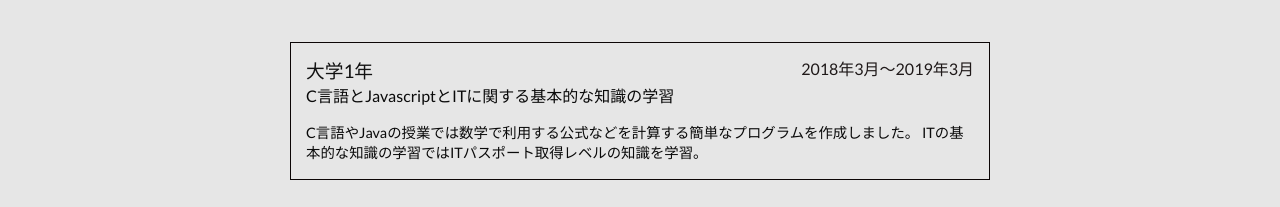
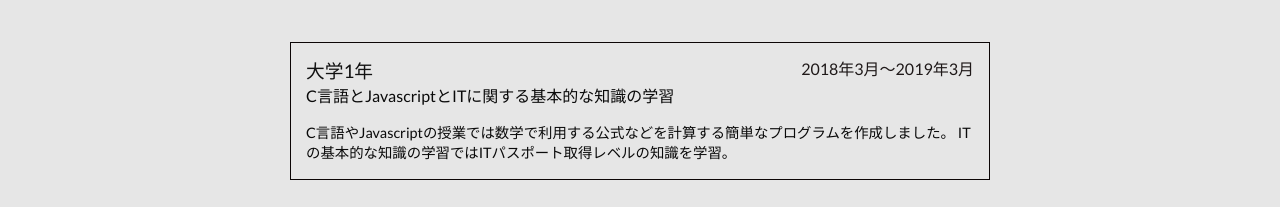
Before and after one commit to rikuri1118/portfoliorikuri.io, a plain HTML site: page index.html in a window 1280 px wide. Shown: the part 1860-2067 px from the top of the page. Drawn offline with nearby package versions, Linux system fonts and the light colour scheme.

Commit message:
java→javascript

```diff
--- a/index.html
+++ b/index.html
@@ -110,7 +110,7 @@
             <span class="education-date">2018年3月～2019年3月</span>
             <h4>C言語とJavascriptとITに関する基本的な知識の学習</h4>
             <p>
-                C言語やJavaの授業では数学で利用する公式などを計算する簡単なプログラムを作成しました。
+                C言語やJavascriptの授業では数学で利用する公式などを計算する簡単なプログラムを作成しました。
                 ITの基本的な知識の学習ではITパスポート取得レベルの知識を学習。
             </p>
         </div>
@@ -207,6 +207,7 @@
             <li>JavaScript</li>
             <li>Java</li>
             <li>C</li>
+            <li>C++</li>
             <li>PHP</li>
             <li>Python-勉強中</li>
             <li>Node-勉強中</li>
```
